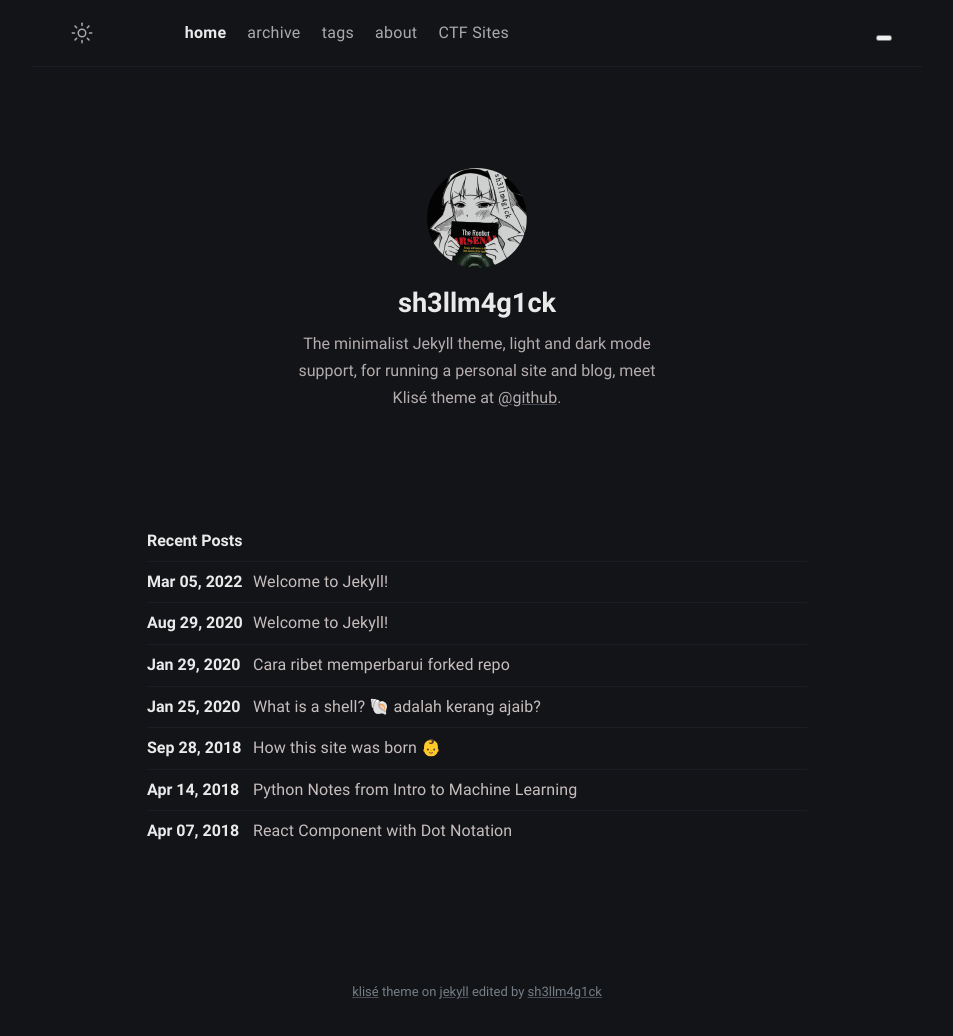
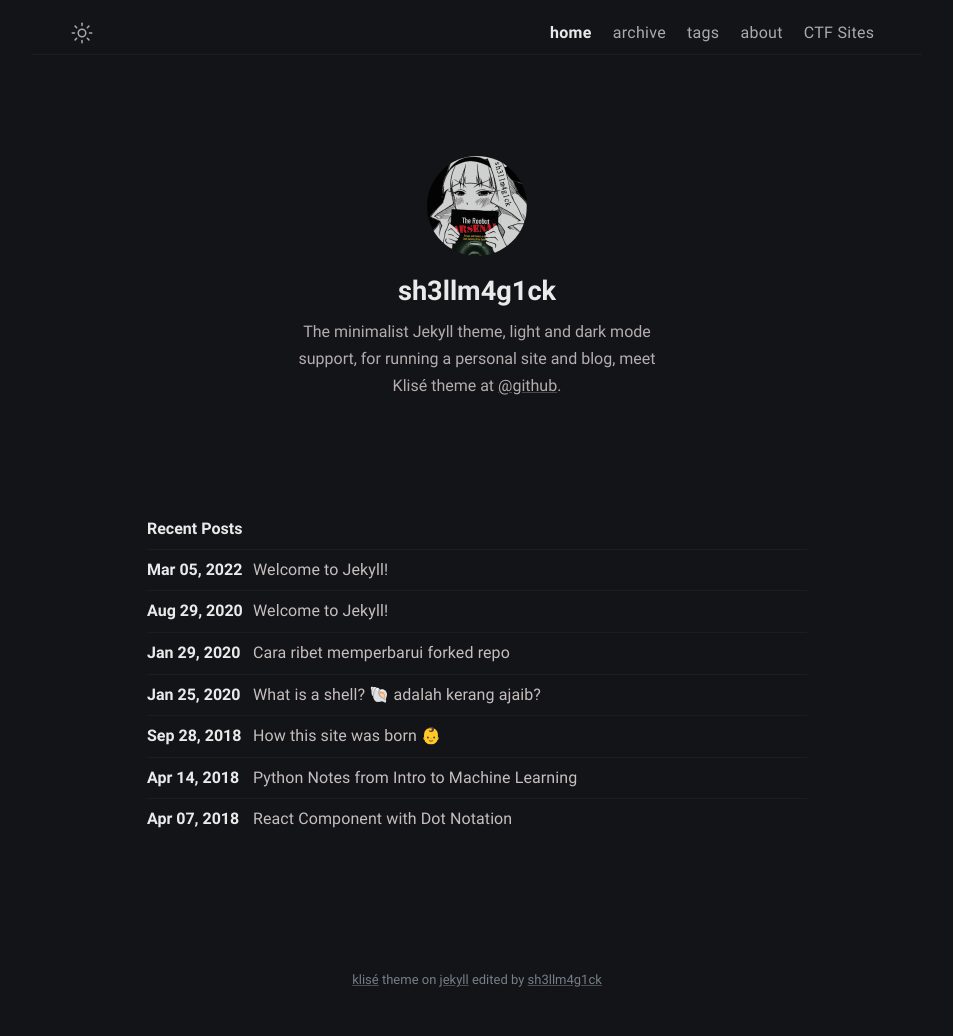
Before and after one commit to sh3llm4g1ck/sh3llm4g1ck.github.io, a Jekyll site: the page built from index.md, in a window 1280 px wide. Shown: the whole page, without its empty margins (163-1116 px from the left). Built offline with Jekyll 4.4.1, drawn with Linux system fonts in a browser that asks for light colours.

Commit message:
Update navbar.html

```diff
--- a/_includes/navbar.html
+++ b/_includes/navbar.html
@@ -187,9 +187,9 @@
           <a class="menu-link {% if url == '/tags/' %}active{% endif %}" href="/tags">tags</a>
         {%- endif -%}
         </a>
-      <button class="bmac">
+      <div class="bmac">
       <script type="text/javascript" src="https://cdnjs.buymeacoffee.com/1.0.0/button.prod.min.js" data-name="bmc-button" data-slug="sh3llm4g1ck" data-color="#5F7FFF" data-emoji=""  data-font="Cookie" data-text="Buy me a coffee" data-outline-color="#000000" data-font-color="#ffffff" data-coffee-color="#FFDD00" ></script>
-      </button>
+      </div>
       </div>
     </div>
   </nav>
```
